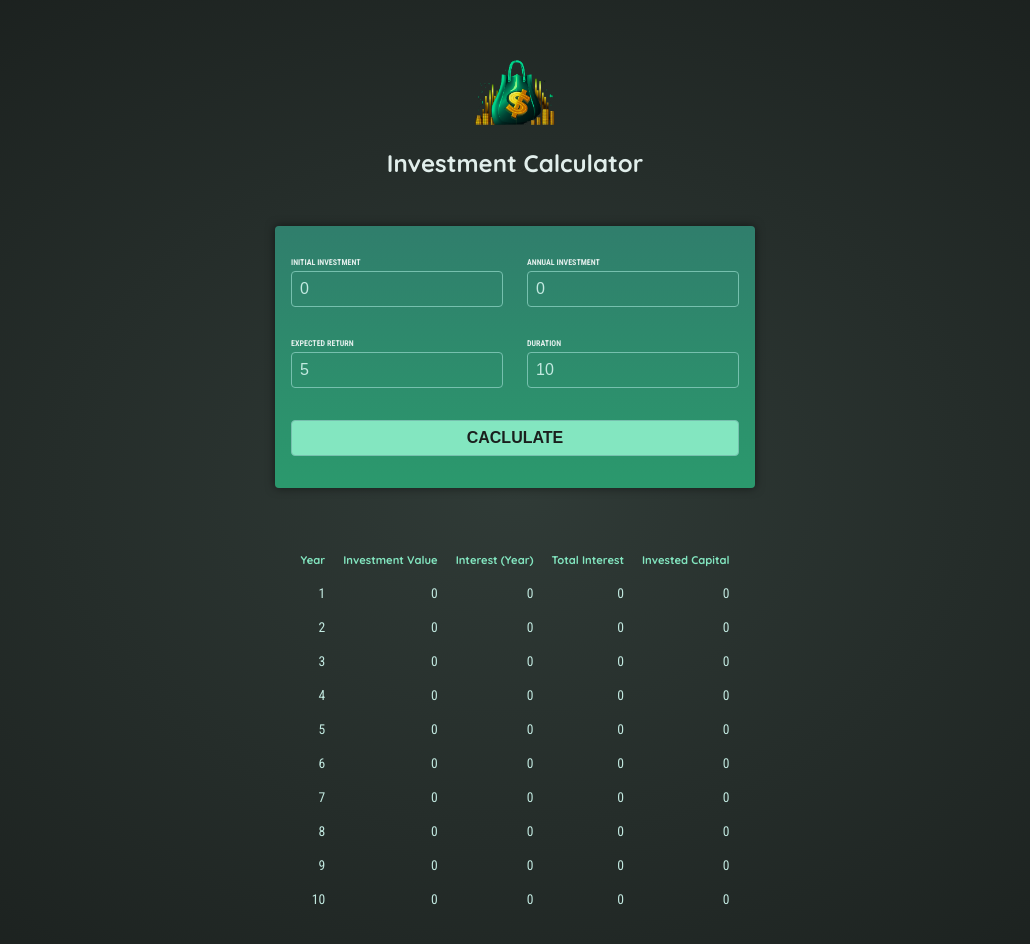
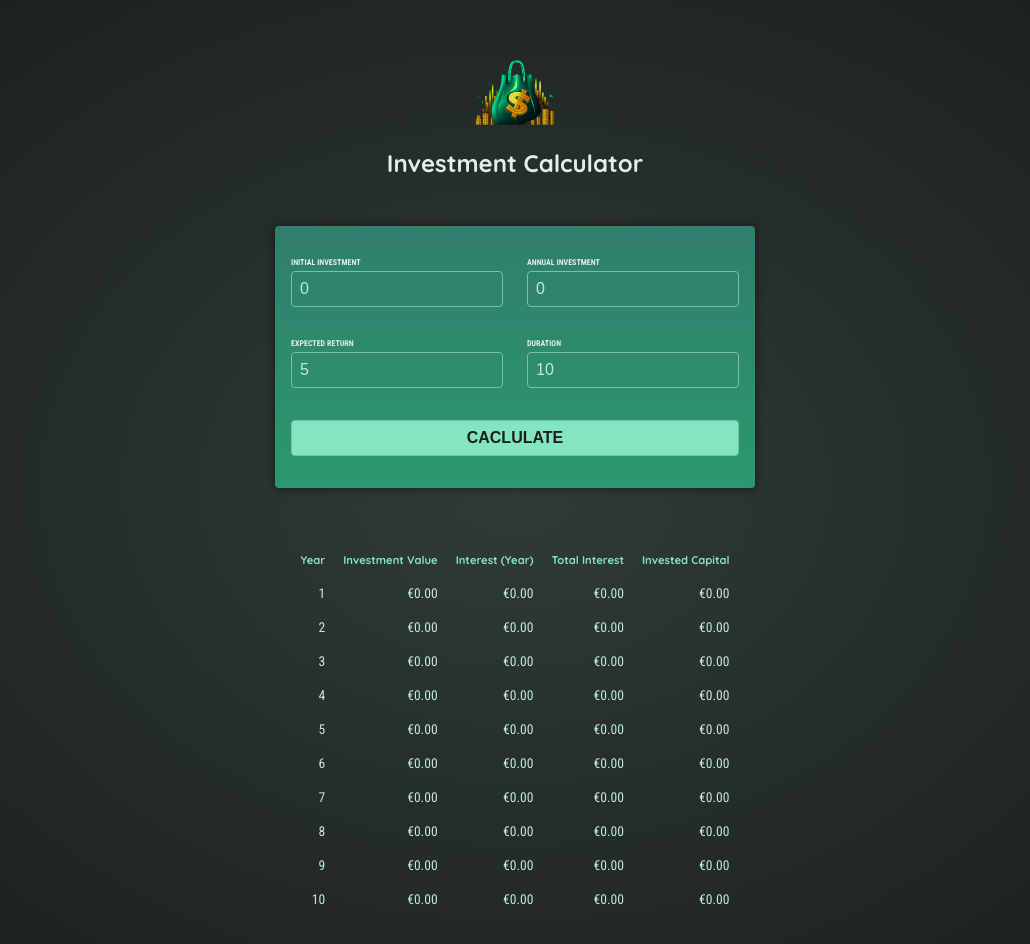
Before and after one commit to futsurdmitriy/angular-investment-calculator, an Angular app: page / in a window 1280 px wide. Both pictures are taken after a click on the button "CACLULATE". Shown: the top 944 px of the page, without its empty margins (125-1155 px from the left). Built offline with nearby package versions, Linux system fonts and the light colour scheme.

Commit message:
Formatting Output with a Pipe

```diff
--- a/src/app/investment-results/investment-results.component.html
+++ b/src/app/investment-results/investment-results.component.html
@@ -16,10 +16,10 @@
         @for (result of results; track result.year) {
             <tr>
                 <td>{{ result.year }}</td>
-                <td>{{ result.valueEndOfYear }}</td>
-                <td>{{ result.interest }}</td>
-                <td>{{ result.totalInterest }}</td>
-                <td>{{ result.totalAmountInvested }}</td>
+                <td>{{ result.valueEndOfYear | currency: "EUR" }}</td>
+                <td>{{ result.interest | currency: "EUR"  }}</td>
+                <td>{{ result.totalInterest | currency: "EUR"  }}</td>
+                <td>{{ result.totalAmountInvested | currency: "EUR"  }}</td>
             </tr>
         }
     </tbody>
--- a/src/app/investment-results/investment-results.component.ts
+++ b/src/app/investment-results/investment-results.component.ts
@@ -1,9 +1,10 @@
+import { CurrencyPipe } from '@angular/common';
 import { Component, Input } from '@angular/core';
 
 @Component({
   selector: 'app-investment-results',
   standalone: true,
-  imports: [],
+  imports: [ CurrencyPipe ],
   templateUrl: './investment-results.component.html',
   styleUrl: './investment-results.component.css'
 })
```
